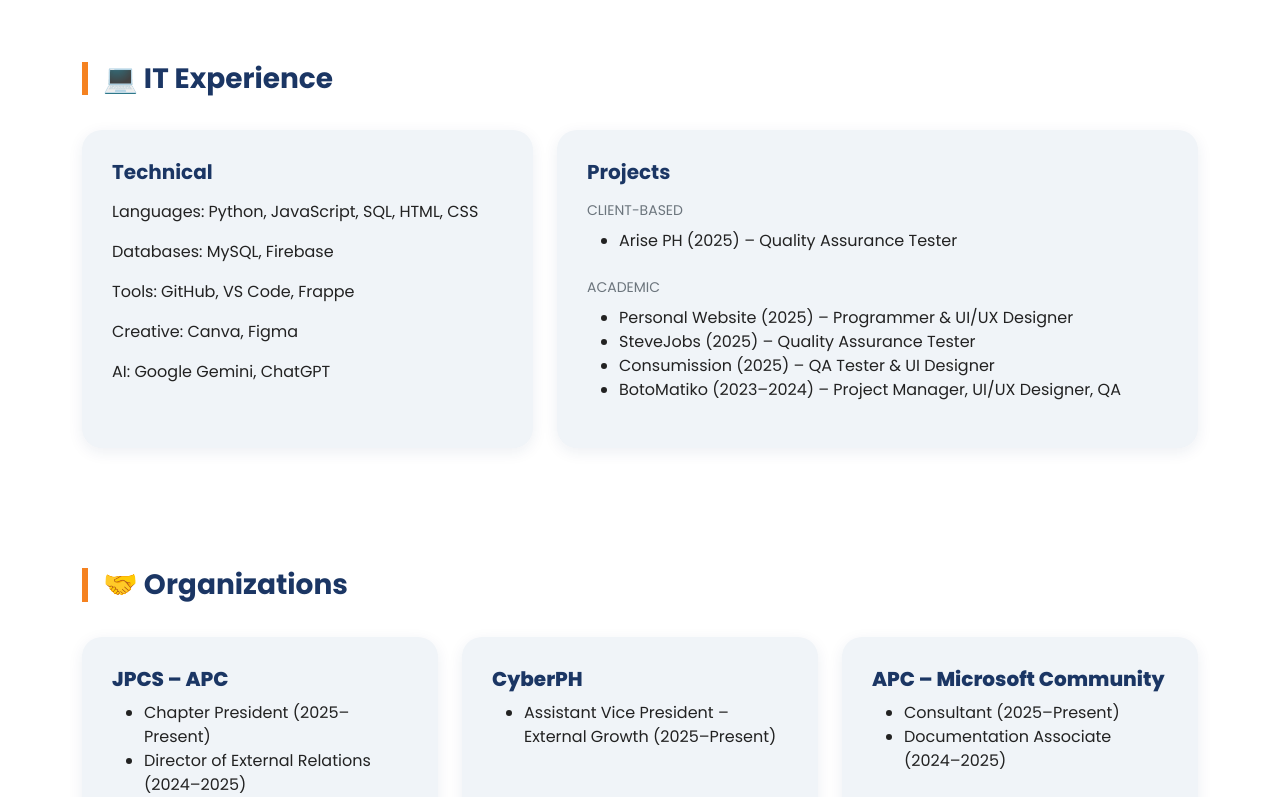
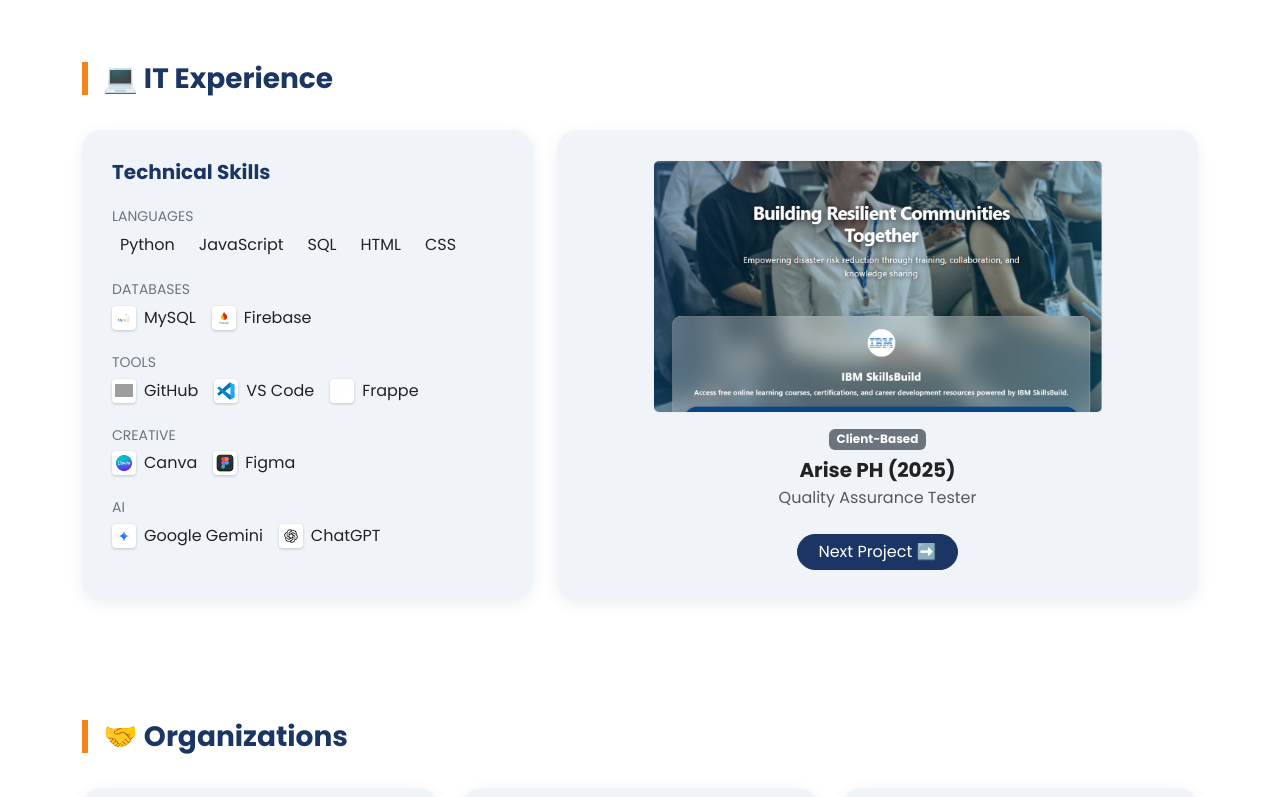
Before and after one commit to Charlzue/MyPortfolio, a React (Vite) app in the folder MyWebsite/: page / in a window 1280 px wide. Shown: the part 1555-2352 px from the top of the page. Built offline with nearby package versions, Linux system fonts and the light colour scheme; no server answers; the database is empty; grey boxes are pictures that could not be loaded.

Commit message:
Updated the education and experience component to a more nice looking sections

```diff
--- a/MyWebsite/src/components/Education.jsx
+++ b/MyWebsite/src/components/Education.jsx
@@ -22,7 +22,18 @@
     return (
         <section id="education" className="details-section">
             <h3 className="section-label">🎓 Education</h3>
-            <div className="toph-card text-center mx-auto" style={{ maxWidth: "600px" }}>
+
+            <style>{`
+                @keyframes fadeSlideIn {
+                    from { opacity: 0; transform: translateY(15px); }
+                    to { opacity: 1; transform: translateY(0); }
+                }
+                .animate-card {
+                    animation: fadeSlideIn 0.4s ease-out forwards;
+                }
+            `}</style>
+
+            <div key={activeSchool.level} className="toph-card text-center mx-auto animate-card" style={{ maxWidth: "600px" }}>
                 <img
                     src={`/assets/img/${activeSchool.image}`}
                     alt={activeSchool.name}
--- a/MyWebsite/src/components/Experience.jsx
+++ b/MyWebsite/src/components/Experience.jsx
@@ -1,32 +1,103 @@
+import { useState } from 'react';
+
 export default function Experience() {
+    const projects = [
+        { category: "Client-Based", name: "Arise PH (2025)", role: "Quality Assurance Tester", image: "arise.png" },
+        { category: "Academic", name: "FitLife Gym Polyglot Web Application (2026)", role: "Documentation, Back-end and Database Consultant", image: "fitlife.png" },
+        { category: "Academic", name: "Personal Website (2025)", role: "Programmer & UI/UX Designer", image: "personal_website.png" },
+        { category: "Academic", name: "SteveJobs (2025)", role: "Quality Assurance Tester", image: "stevejobs.png" },
+        { category: "Academic", name: "Consumission (2025)", role: "QA Tester & UI Designer", image: "consumission.png" },
+        { category: "Academic", name: "BotoMatiko (2023–2024)", role: "Project Manager, UI/UX Designer, QA", image: "botomatiko.png" }
+    ];
+
+    const [step, setStep] = useState(0);
+
+    const clickNextProject = () => {
+        setStep((step + 1) % projects.length);
+    };
+
+    const activeProject = projects[step];
+
+    const iconStyle = {
+        width: "24px",
+        height: "24px",
+        objectFit: "contain",
+        backgroundColor: "#ffffff",
+        borderRadius: "4px",
+        padding: "3px",
+        boxShadow: "0 1px 3px rgba(0,0,0,0.2)"
+    };
+
+    const skillItemStyle = "d-flex align-items-center gap-2 me-3 mb-2";
+
     return (
         <section id="experience" className="details-section">
             <h3 className="section-label">💻 IT Experience</h3>
+
+            <style>{`
+                @keyframes fadeScaleIn {
+                    from { opacity: 0; transform: scale(0.98); }
+                    to { opacity: 1; transform: scale(1); }
+                }
+                .animate-project {
+                    animation: fadeScaleIn 0.4s ease-out forwards;
+                }
+            `}</style>
+
             <div className="row g-4">
                 <div className="col-md-5">
-                    <div className="toph-card">
-                        <h4 className="fw-bold mb-3">Technical</h4>
-                        <p>Languages: Python, JavaScript, SQL, HTML, CSS</p>
-                        <p>Databases: MySQL, Firebase</p>
-                        <p>Tools: GitHub, VS Code, Frappe</p>
-                        <p>Creative: Canva, Figma</p>
-                        <p>AI: Google Gemini, ChatGPT</p>
+                    <div className="toph-card h-100">
+                        <h4 className="fw-bold mb-4">Technical Skills</h4>
+
+                        <h6 className="text-secondary tracking-wider small text-uppercase mb-2">Languages</h6>
+                        <div className="d-flex flex-wrap mb-3">
+                            <span className={skillItemStyle}><i className="fi fi-brands-python fs-5"></i> Python</span>
+                            <span className={skillItemStyle}><i className="fi fi-brands-js fs-5"></i> JavaScript</span>
+                            <span className={skillItemStyle}><i className="fi fi-sr-sql-server fs-5"></i> SQL</span>
+                            <span className={skillItemStyle}><i className="fi fi-ss-html-file fs-5"></i> HTML</span>
+                            <span className={skillItemStyle}><i className="fi fi-ss-file-css fs-5"></i> CSS</span>
+                        </div>
+
+                        <h6 className="text-secondary tracking-wider small text-uppercase mb-2">Databases</h6>
+                        <div className="d-flex flex-wrap mb-3">
+                            <span className={skillItemStyle}><img src="/assets/img/mysql.png" alt="MySQL" style={iconStyle} /> MySQL</span>
+                            <span className={skillItemStyle}><img src="/assets/img/firebase.png" alt="Firebase" style={iconStyle} /> Firebase</span>
+                        </div>
+
+                        <h6 className="text-secondary tracking-wider small text-uppercase mb-2">Tools</h6>
+                        <div className="d-flex flex-wrap mb-3">
+                            <span className={skillItemStyle}><img src="/assets/img/github.png" alt="GitHub" style={iconStyle} /> GitHub</span>
+                            <span className={skillItemStyle}><img src="/assets/img/vscode.png" alt="VS Code" style={iconStyle} /> VS Code</span>
+                            <span className={skillItemStyle}><img src="/assets/img/frappe.png" alt="Frappe" style={iconStyle} /> Frappe</span>
+                        </div>
+
+                        <h6 className="text-secondary tracking-wider small text-uppercase mb-2">Creative</h6>
+                        <div className="d-flex flex-wrap mb-3">
+                            <span className={skillItemStyle}><img src="/assets/img/canva.png" alt="Canva" style={iconStyle} /> Canva</span>
+                            <span className={skillItemStyle}><img src="/assets/img/figma.png" alt="Figma" style={iconStyle} /> Figma</span>
+                        </div>
+
+                        <h6 className="text-secondary tracking-wider small text-uppercase mb-2">AI</h6>
+                        <div className="d-flex flex-wrap mb-0">
+                            <span className={skillItemStyle}><img src="/assets/img/gemini.png" alt="Google Gemini" style={iconStyle} /> Google Gemini</span>
+                            <span className={skillItemStyle}><img src="/assets/img/chatgpt.png" alt="ChatGPT" style={iconStyle} /> ChatGPT</span>
+                        </div>
                     </div>
                 </div>
+
                 <div className="col-md-7">
-                    <div className="toph-card">
-                        <h4 className="fw-bold mb-3">Projects</h4>
-                        <p className="text-uppercase small tracking-wider text-secondary mb-2">Client-Based</p>
-                        <ul className="mb-4">
-                            <li>Arise PH (2025) – Quality Assurance Tester</li>
-                        </ul>
-                        <p className="text-uppercase small tracking-wider text-secondary mb-2">Academic</p>
-                        <ul>
-                            <li>Personal Website (2025) – Programmer & UI/UX Designer</li>
-                            <li>SteveJobs (2025) – Quality Assurance Tester</li>
-                            <li>Consumission (2025) – QA Tester & UI Designer</li>
-                            <li>BotoMatiko (2023–2024) – Project Manager, UI/UX Designer, QA</li>
-                        </ul>
+                    <div key={activeProject.name} className="toph-card h-100 text-center animate-project d-flex flex-column align-items-center justify-content-center">
+                        <img
+                            src={`/assets/img/${activeProject.image}`}
+                            alt={activeProject.name}
+                            className="ratio-16-9 mb-3 rounded"
+                            style={{ width: "100%", maxWidth: "450px", objectFit: "cover", border: "1px solid #eee" }}
+                        />
+                        <span className="badge bg-secondary mb-2">{activeProject.category}</span>
+                        <h5 className="fw-bold mb-1">{activeProject.name}</h5>
+                        <p className="text-muted mb-4">{activeProject.role}</p>
+
+                        <button onClick={clickNextProject} className="btn btn-dark mt-auto">Next Project ➡️</button>
                     </div>
                 </div>
             </div>
```
